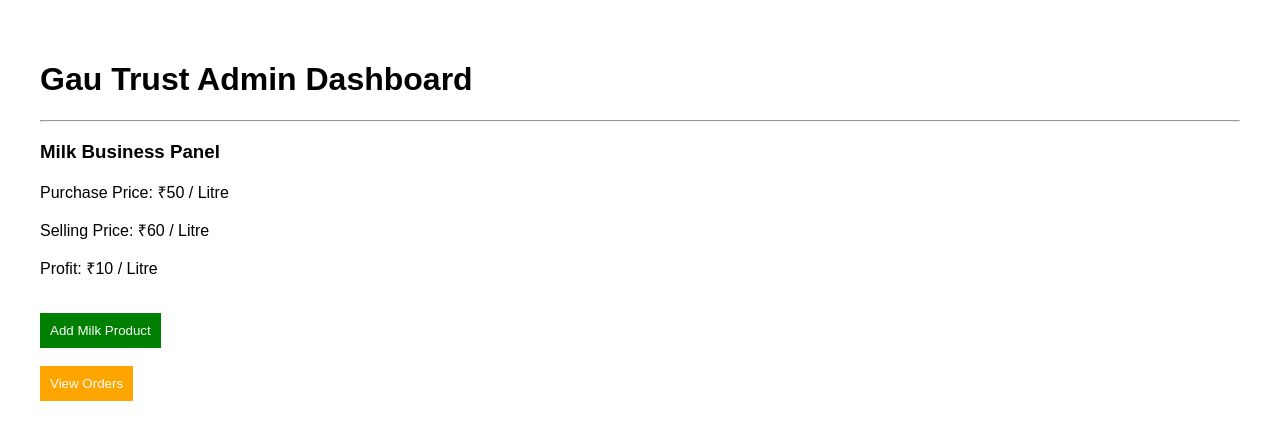
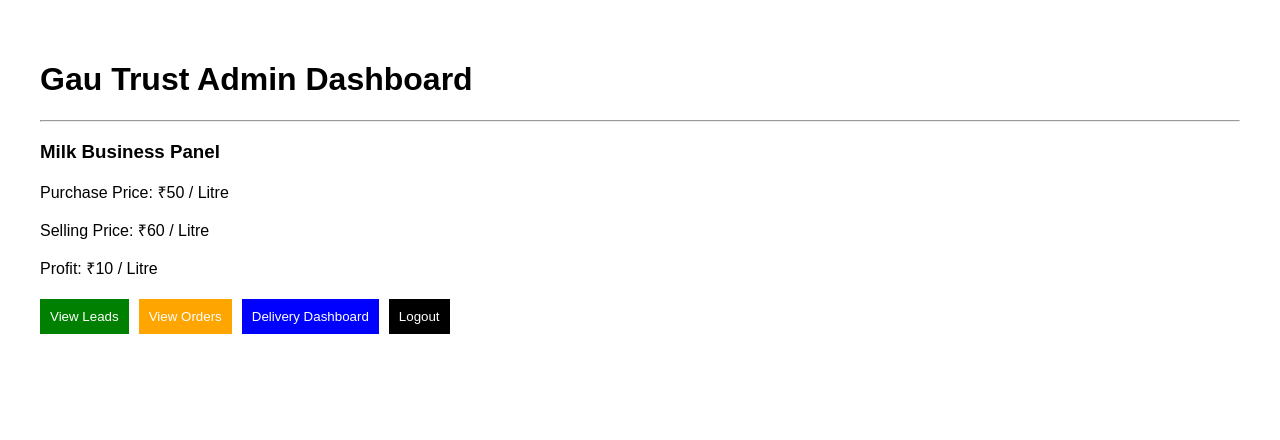
Before and after one commit to rudrajain95/gau-trust, a Next.js app: page /admin/dashboard in a window 1280 px wide. Shown: the top 440 px of the page. Built offline with nearby package versions, Linux system fonts and the light colour scheme.

Commit message:
create admin dashboard with links and logout

```diff
--- a/app/admin/dashboard/page.tsx
+++ b/app/admin/dashboard/page.tsx
@@ -1,13 +1,20 @@
 "use client";
 
-export default function Dashboard(){
+import { useRouter } from "next/navigation";
 
-  return(
-    <div style={{padding:40,fontFamily:"Arial"}}>
+export default function Dashboard() {
+  const router = useRouter();
 
+  const logout = () => {
+    document.cookie = "admin_auth=; path=/; max-age=0";
+    router.push("/admin/login");
+  };
+
+  return (
+    <div style={{ padding: 40, fontFamily: "Arial" }}>
       <h1>Gau Trust Admin Dashboard</h1>
 
-      <hr/>
+      <hr />
 
       <h3>Milk Business Panel</h3>
 
@@ -15,29 +22,58 @@ export default function Dashboard(){
       <p>Selling Price: ₹60 / Litre</p>
       <p>Profit: ₹10 / Litre</p>
 
-      <br/>
+      <div style={{ marginTop: 20 }}>
+        <button
+          onClick={() => router.push("/admin/leads")}
+          style={{
+            padding: 10,
+            background: "green",
+            color: "white",
+            border: "none",
+            marginRight: 10,
+          }}
+        >
+          View Leads
+        </button>
 
-      <button style={{
-        padding:10,
-        background:"green",
-        color:"white",
-        border:"none"
-      }}>
-        Add Milk Product
-      </button>
+        <button
+          onClick={() => router.push("/admin/orders")}
+          style={{
+            padding: 10,
+            background: "orange",
+            color: "white",
+            border: "none",
+            marginRight: 10,
+          }}
+        >
+          View Orders
+        </button>
 
-      <br/><br/>
+        <button
+          onClick={() => router.push("/admin/delivery")}
+          style={{
+            padding: 10,
+            background: "blue",
+            color: "white",
+            border: "none",
+            marginRight: 10,
+          }}
+        >
+          Delivery Dashboard
+        </button>
 
-      <button style={{
-        padding:10,
-        background:"orange",
-        color:"white",
-        border:"none"
-      }}>
-        View Orders
-      </button>
-
+        <button
+          onClick={logout}
+          style={{
+            padding: 10,
+            background: "black",
+            color: "white",
+            border: "none",
+          }}
+        >
+          Logout
+        </button>
+      </div>
     </div>
-  )
-
+  );
 }
```
